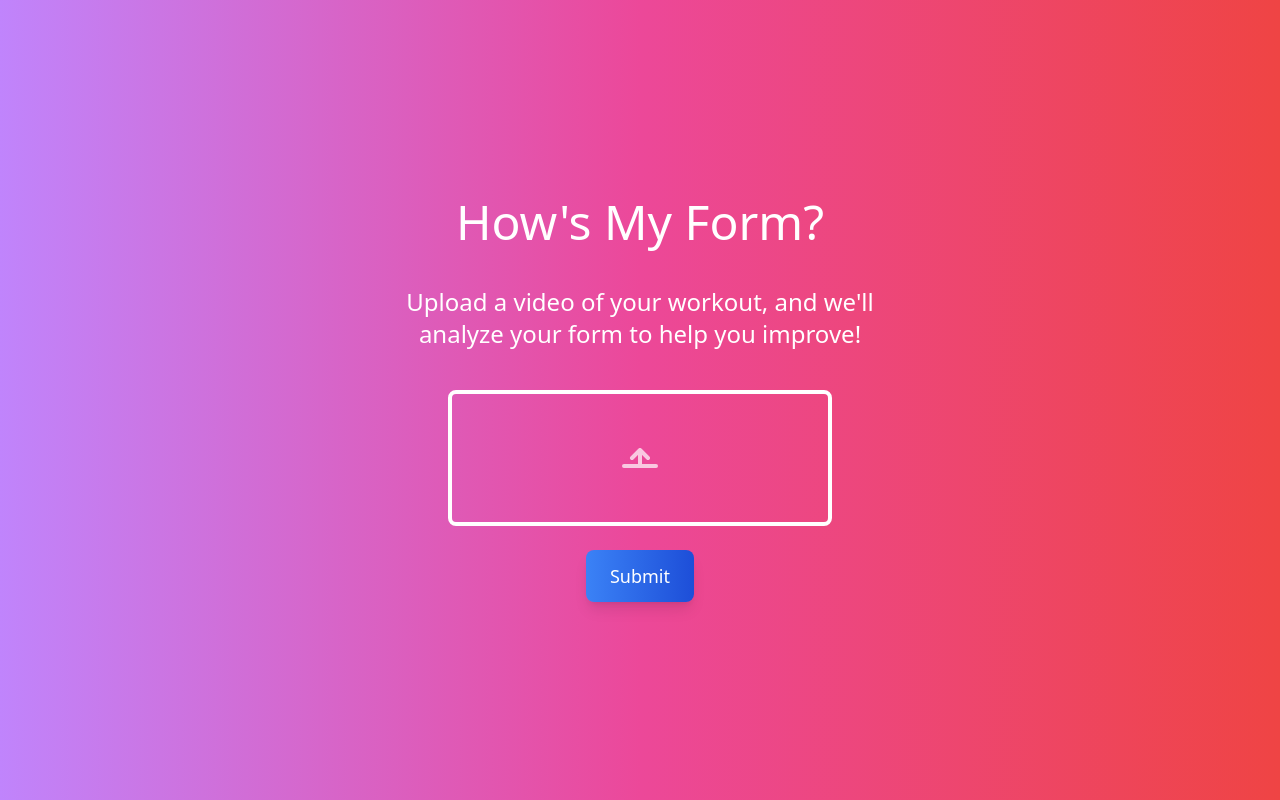
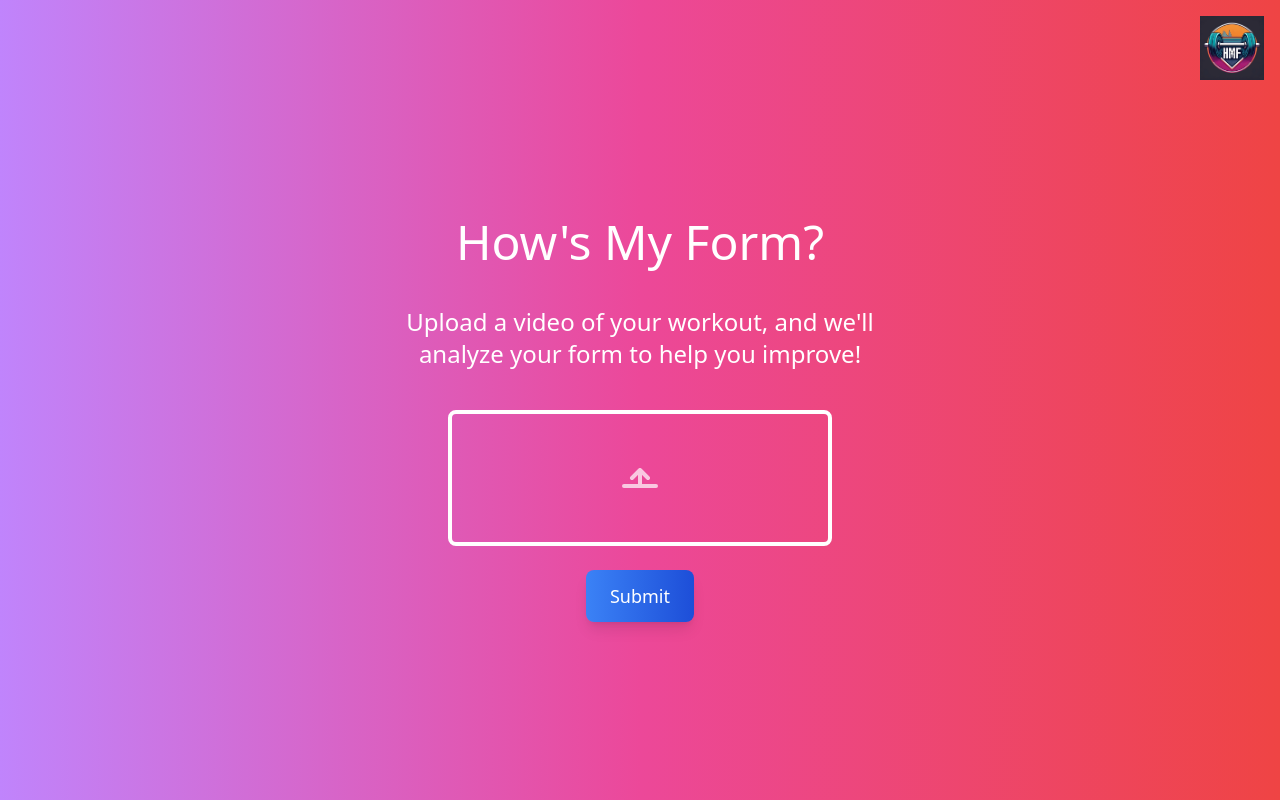
Before and after one commit to wang-owen/HowsMyForm, a React (Vite) app in the folder client/: page / in a window 1280 px wide. Built offline with nearby package versions, Linux system fonts and the light colour scheme.

Commit message:
Update App component to include logo in the form

```diff
--- a/client/src/App.tsx
+++ b/client/src/App.tsx
@@ -1,4 +1,5 @@
 import { useState } from "react";
+import logo from "./assets/logo.png";  // Import the logo image
 
 const UploadForm = () => {
     const [file, setFile] = useState(null);
@@ -69,6 +70,9 @@ const UploadForm = () => {
             id="root"
             className="flex flex-col justify-center items-center h-screen space-y-10 bg-gradient-to-r from-purple-400 via-pink-500 to-red-500 font-sans text-white"
         >
+            <div className="absolute top-4 right-4">
+                <img src={logo} alt="Logo" className="h-16 w-auto" />  {/* Updated image source */}
+            </div>
             <h1 className="text-5xl">How's My Form?</h1>
             <p className="text-2xl text-center max-w-lg">
                 Upload a video of your workout, and we'll analyze your form to
```
Also changed, not shown: client/src/assets/logo.png (added).
